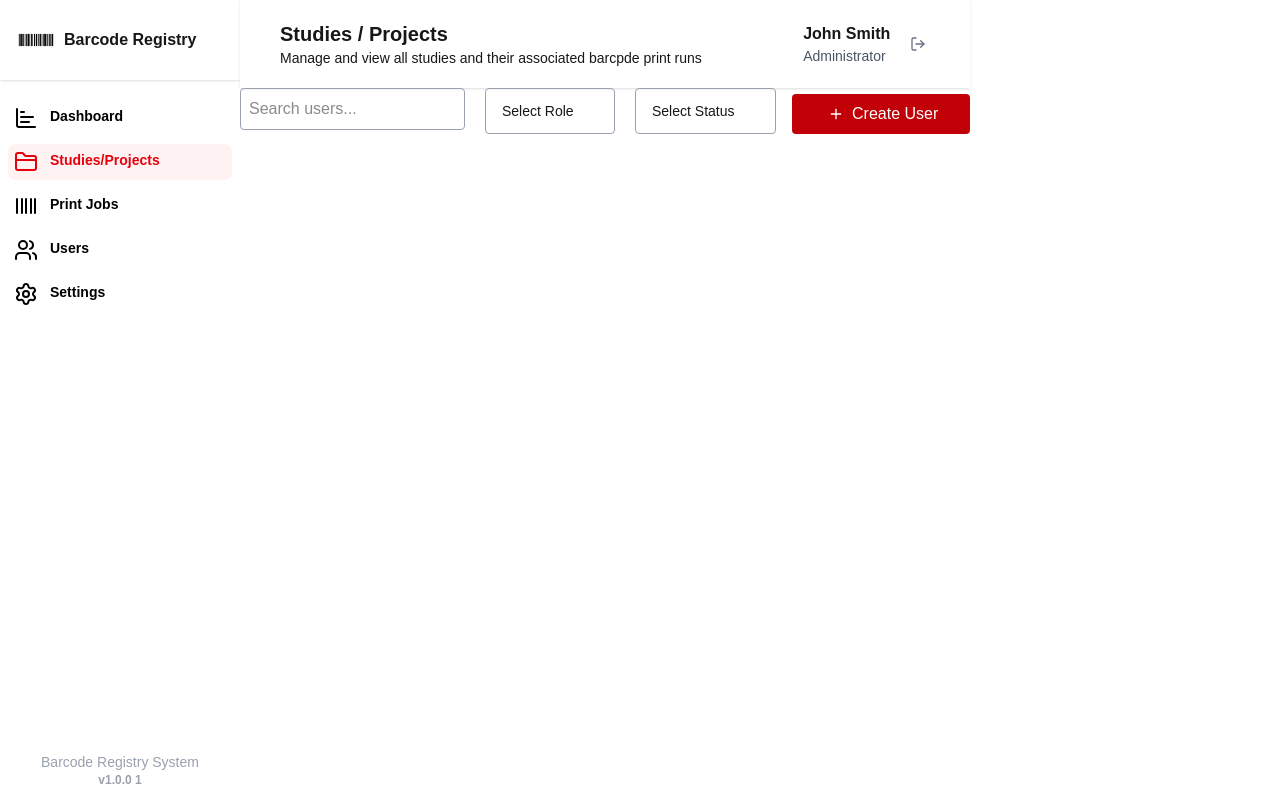
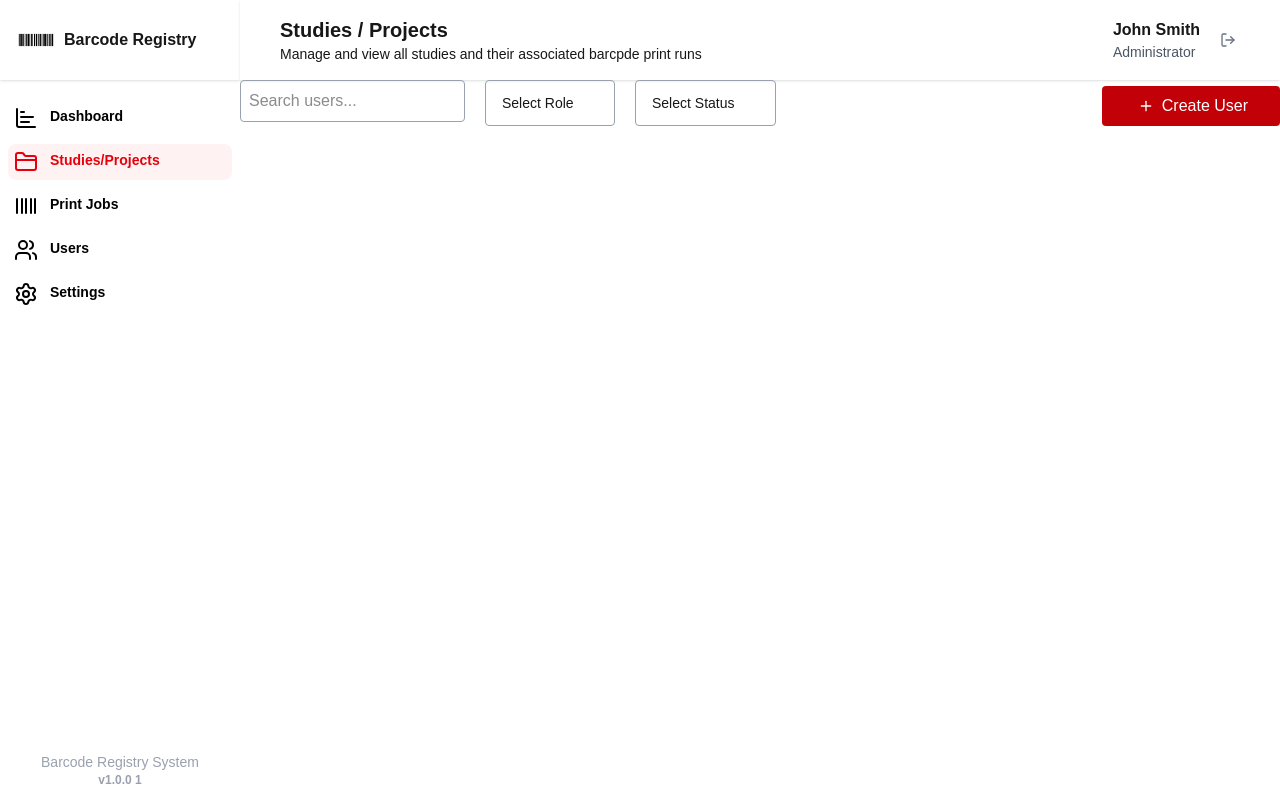
Before and after one commit to rodgersBRY/barcode-registry-system, a Next.js app: page /studies in a window 1280 px wide. Built offline with nearby package versions, Linux system fonts and the light colour scheme.

Commit message:
(fix) work on the sidenav and navbar style

```diff
--- a/app/(app)/components/PageHeader.tsx
+++ b/app/(app)/components/PageHeader.tsx
@@ -9,8 +9,7 @@ type PageHeaderProps = {
 
 export default function PageHeader({ title, subtitle }: PageHeaderProps) {
   return (
-    <>
-      <header className="bg-white shadow-sm flex justify-between px-10 py-5">
+    <header className="bg-white shadow-sm flex justify-between px-10 py-4">
       <div className="page-title">
         <h1 className="font-bold text-xl">{title}</h1>
         <p className="text-sm">{subtitle}</p>
@@ -29,6 +28,5 @@ export default function PageHeader({ title, subtitle }: PageHeaderProps) {
         </div>
       </div>
     </header>
-    </>
   );
 }
--- a/app/(app)/components/SideNav.tsx
+++ b/app/(app)/components/SideNav.tsx
@@ -9,6 +9,7 @@ import clsx from "clsx";
 
 export default function NavBar() {
   const pathname = usePathname();
+
   const navRoutes = [
     {
       title: "Dashboard",
@@ -39,7 +40,7 @@ export default function NavBar() {
 
   return (
     <aside className="bg-white w-60 h-screen flex flex-col">
-      <div className="flex items-center gap-2 shadow py-5 px-4">
+      <div className="flex items-center gap-2 shadow-sm py-5 px-4">
         <Image
           src="/logo.png"
           alt="Barcode Registry System"
--- a/app/(app)/layout.tsx
+++ b/app/(app)/layout.tsx
@@ -5,7 +5,7 @@ export default function AppLayout({ children }: { children: React.ReactNode }) {
     <div className="flex min-h-screen">
       <NavBar />
 
-      <main>{children}</main>
+      <main className="flex-1">{children}</main>
     </div>
   );
 }
--- a/app/(app)/studies/page.tsx
+++ b/app/(app)/studies/page.tsx
@@ -5,7 +5,7 @@ import PageHeader from "../components/PageHeader";
 
 export default function Studies() {
   return (
-    <>
+    <div>
       <PageHeader
         title="Studies / Projects"
         subtitle="Manage and view all studies and their associated barcpde print runs"
@@ -60,6 +60,6 @@ export default function Studies() {
           </Link>
         </div>
       </main>
-    </>
+    </div>
   );
 }
```
Lines whose indentation alone changed are shown as unchanged.
